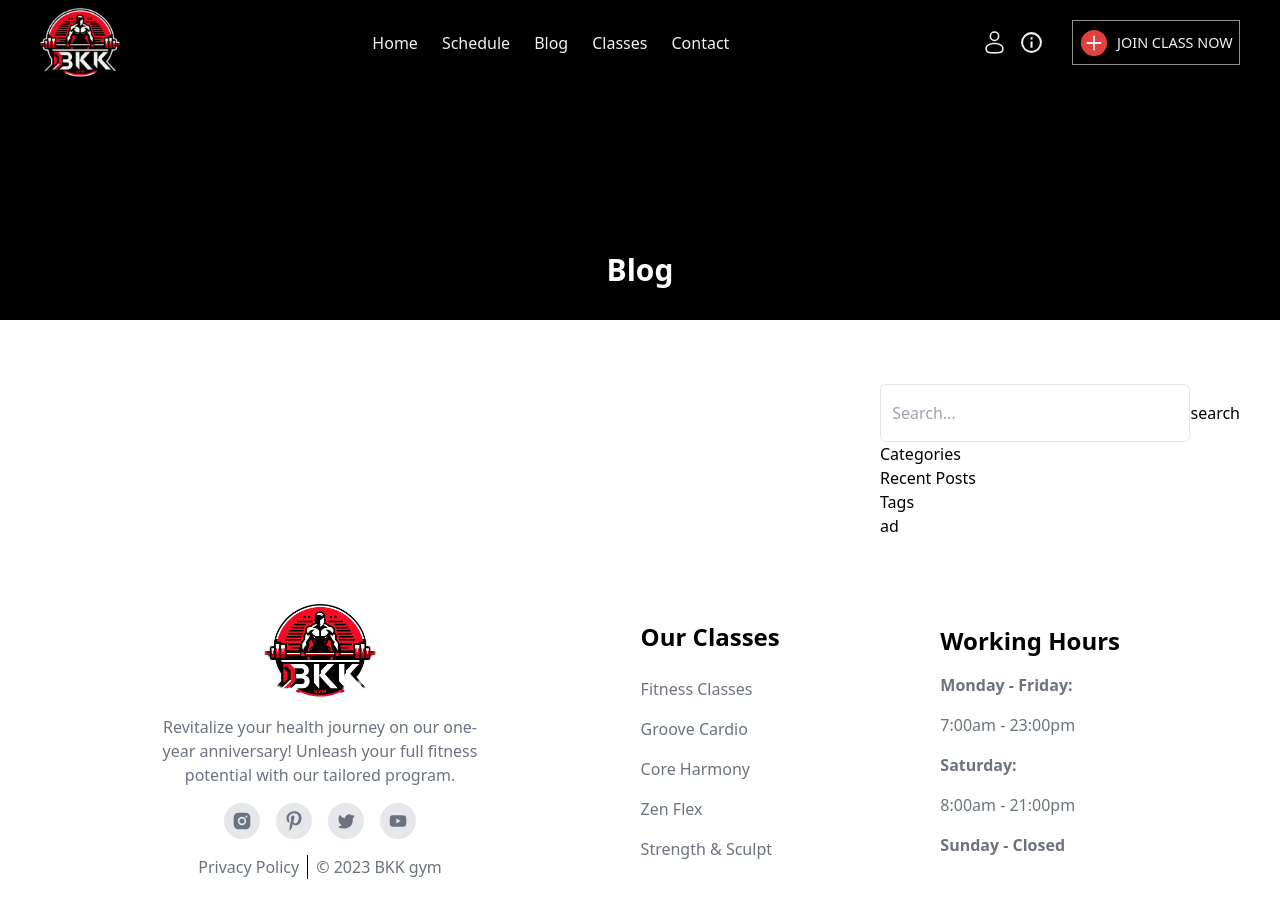
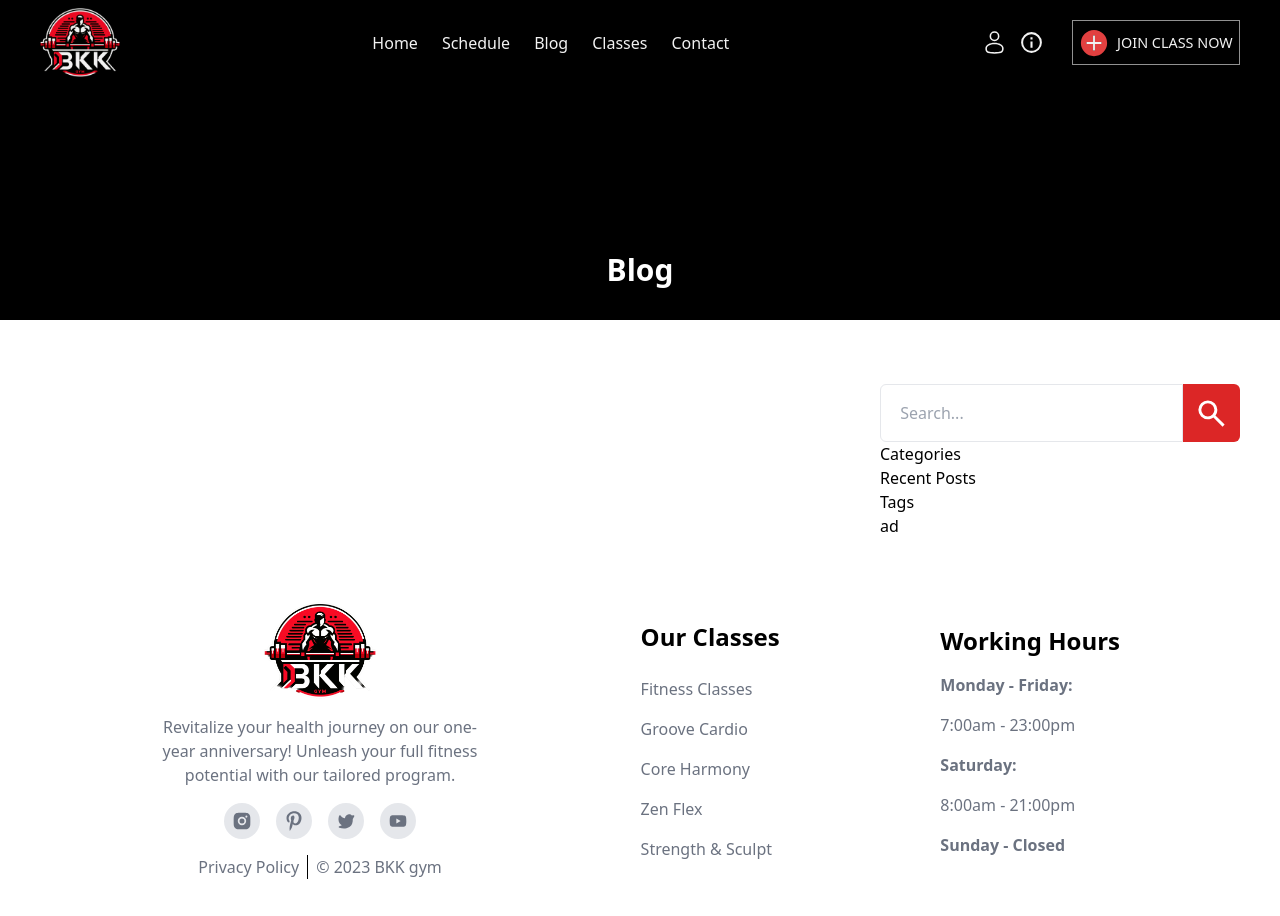
Before and after one commit to OnigiriKing/new-project, a React (Create React App) app: page /blog in a window 1280 px wide. Shown: the top 916 px of the page. Built offline with nearby package versions, Linux system fonts and the light colour scheme.

Commit message:
Search bar update

```diff
--- a/src/components/blogComp/Blog.jsx
+++ b/src/components/blogComp/Blog.jsx
@@ -1,6 +1,5 @@
 import TopComp from "components/topComp/TopComp";
 import allSvg from "svg/allSvg";
-import { Link } from "react-router-dom";
 
 export default function Blog() {
   return (
@@ -11,10 +10,13 @@ export default function Blog() {
         <div class="w-[30%]">
           <div class="flex">
             <input
+              type="search"
               placeholder="Search..."
-              class="px-[.7rem] py-[1rem] w-[20rem] border-[1px] border-gray-200 rounded-md"
+              class="px-[1.2rem] py-[1rem] w-full border-[1px] border-gray-200 rounded-tl-md rounded-bl-md outline-none"
             ></input>
-            <button>search</button>
+            <button class="flex items-center bg-red-600 text-white px-[.7rem] rounded-tr-md rounded-br-md">
+              {allSvg(35).serach}
+            </button>
           </div>
           <div>Categories</div>
           <div>Recent Posts</div>
--- a/src/svg/allSvg.js
+++ b/src/svg/allSvg.js
@@ -451,6 +451,19 @@ export default function allSvg(width) {
         />
       </svg>
     ),
+    serach: (
+      <svg
+        xmlns="http://www.w3.org/2000/svg"
+        width={width}
+        height={width}
+        viewBox="0 0 24 24"
+      >
+        <path
+          fill="currentColor"
+          d="m19.6 21l-6.3-6.3q-.75.6-1.725.95T9.5 16q-2.725 0-4.612-1.888T3 9.5q0-2.725 1.888-4.612T9.5 3q2.725 0 4.613 1.888T16 9.5q0 1.1-.35 2.075T14.7 13.3l6.3 6.3zM9.5 14q1.875 0 3.188-1.312T14 9.5q0-1.875-1.312-3.187T9.5 5Q7.625 5 6.313 6.313T5 9.5q0 1.875 1.313 3.188T9.5 14"
+        />
+      </svg>
+    ),
   };
 
   return svg;
```
Also changed, not shown: src/dist/style.css.
